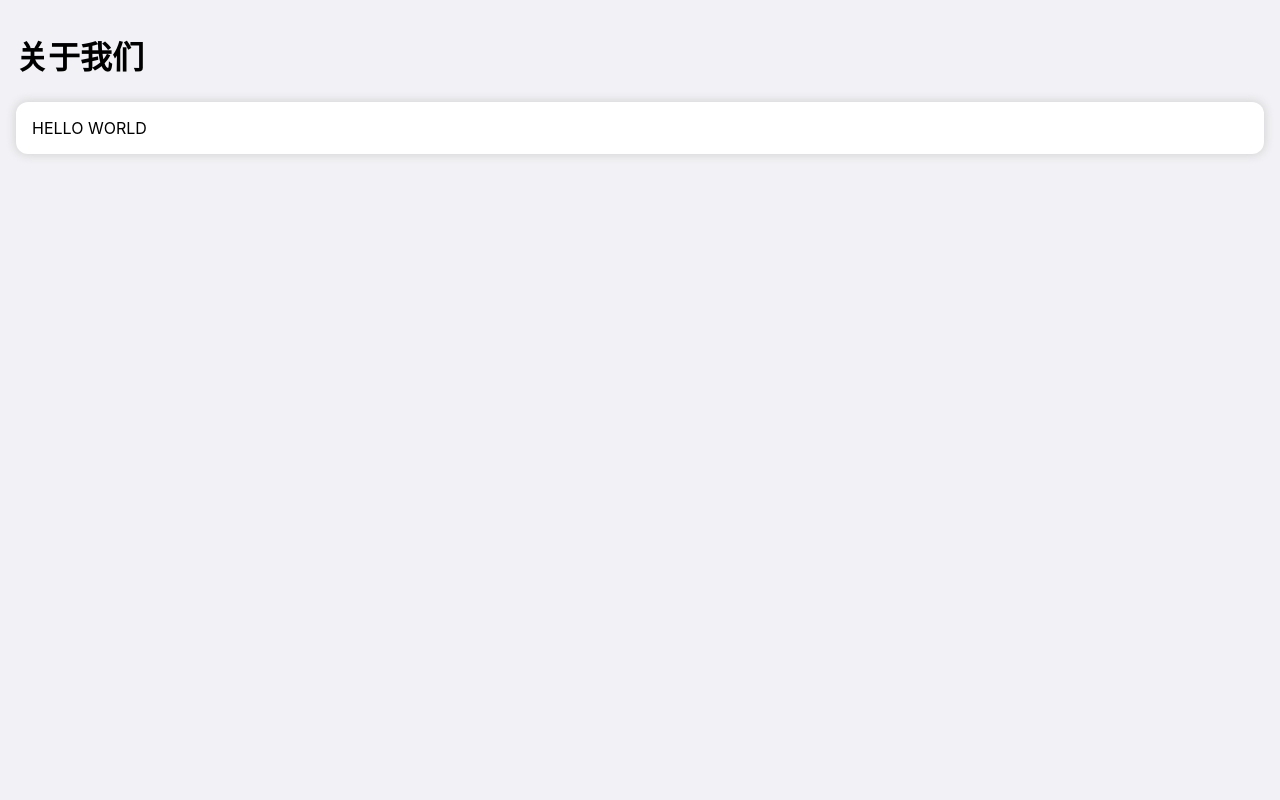
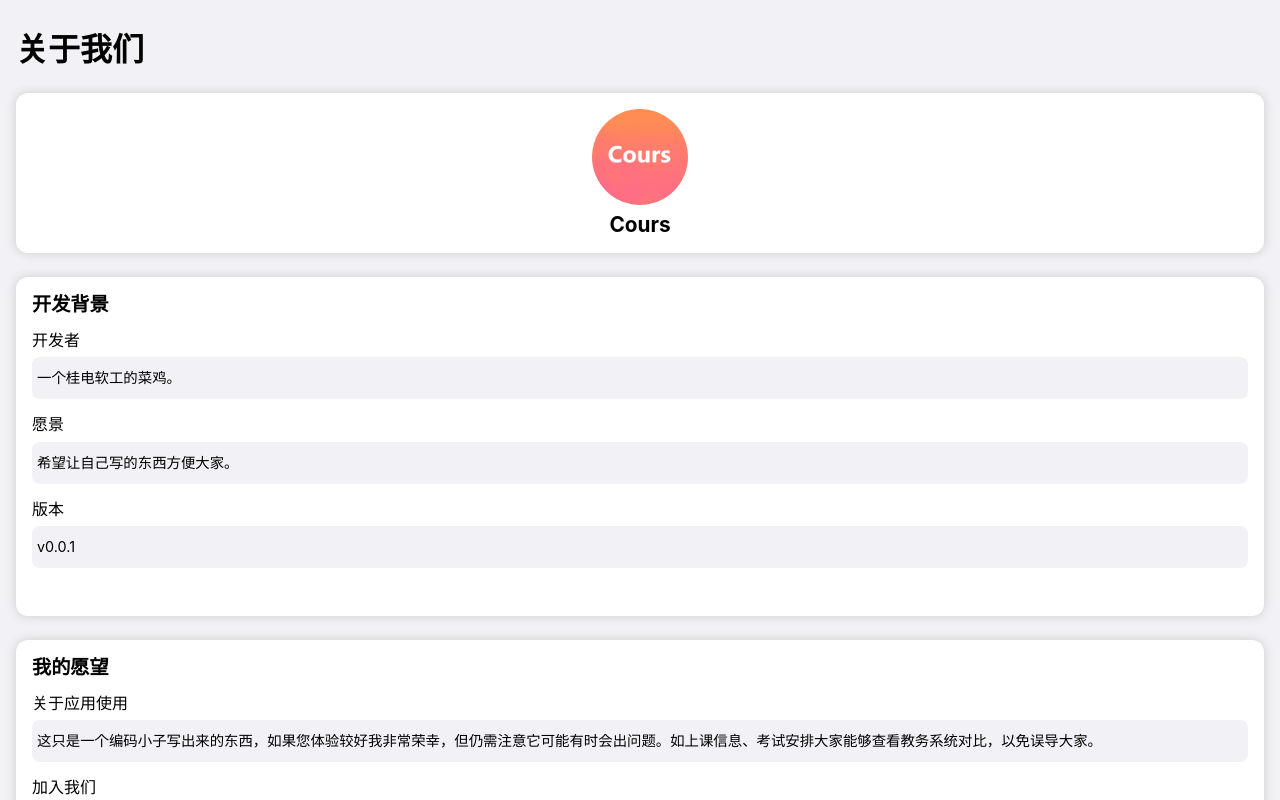
Before and after one commit to gaowanlu/Cours, a React app: page /aboutUs in a window 1280 px wide. Shown: the top 800 px of the page. Built offline with nearby package versions, Linux system fonts and the light colour scheme.

Commit message:
更新页面

```diff
--- a/package.json
+++ b/package.json
@@ -41,6 +41,7 @@
     "jest-resolve": "^27.4.2",
     "jest-watch-typeahead": "^1.0.0",
     "mini-css-extract-plugin": "^2.4.5",
+    "normalize.css": "^8.0.1",
     "postcss": "^8.4.4",
     "postcss-flexbugs-fixes": "^5.0.2",
     "postcss-loader": "^6.2.1",
--- a/src/App.jsx
+++ b/src/App.jsx
@@ -10,7 +10,6 @@ const MoreView = React.lazy(() => import("./pages/MoreView"));
 const ScoreView = React.lazy(() => import("./pages/ScoreView"));
 const DateSettingView = React.lazy(() => import("./pages/DateSettingView"));
 const AboutUsView = React.lazy(() => import("./pages/AboutUsView"));
-const UserTermView = React.lazy(() => import("./pages/UserTermView"));
 const ConcatUsView = React.lazy(() => import("./pages/ConcatUsView"));
 
 function App() {
@@ -26,7 +25,6 @@ function App() {
           <Route exact path="/score" element={<ScoreView />} />
           <Route exact path="/dateSetting" element={<DateSettingView />} />
           <Route exact path="/aboutUs" element={<AboutUsView />} />
-          <Route exact path="/userTerm" element={<UserTermView />} />
           <Route exact path="/concatUs" element={<ConcatUsView />} />
           <Route index path="*" element={<DayView />} />
         </Routes>
--- a/src/components/CardLayout.jsx
+++ b/src/components/CardLayout.jsx
@@ -10,6 +10,8 @@ const Card = styled.section`
   border-radius: 12px;
   padding: 1rem;
   box-shadow: 0px 0px 10px 2px #97969628;
+  margin-top: 1.5rem;
+  margin-bottom: 0.5rem;
   ${(props) => {
     return props.theme.color
       ? `
--- a/src/components/InfoList.jsx
+++ b/src/components/InfoList.jsx
@@ -1,14 +1,15 @@
 import React from "react";
 import styled from "styled-components";
+import CardLayout from "./CardLayout";
 
 /**
  *
- * @param {title:string,rows:[title:string,content:string]} props
+ * @param {title:string,rows:[title:string,content:string],bottomAlert:string} props
  * @returns
  */
 function InfoList(props) {
   return (
-    <Card theme={props.theme}>
+    <CardLayout theme={props.theme}>
       <Title>{props.title}</Title>
       {props.rows.map((item, index) => {
         return (
@@ -18,46 +19,30 @@ function InfoList(props) {
           </React.Fragment>
         );
       })}
-      <Alter>声明:我们在服务器中不会记录您的个人信息包括账号密码。</Alter>
-    </Card>
+      <Alter>{props.bottomAlert}</Alter>
+    </CardLayout>
   );
 }
 
-const Card = styled.div`
-  min-height: calc(100vh - 6rem);
-  background-color: #fafafa;
-  border-radius: 12px;
-  padding: 1rem;
-  color: #1d1d1f;
-  padding-bottom: 5rem;
-  ${(props) => {
-    return props.theme
-      ? `
-      background-color: ${props.theme.color.frontBackground};
-      color:${props.theme.color.color}
-  `
-      : null;
-  }}
-`;
 const Title = styled.div`
   font-size: 1.2rem;
   font-weight: bold;
   margin-bottom: 1rem;
 `;
 const Row = styled.div`
-  margin-top: 0.5rem;
-  padding: 5px;
-  font-size: 0.8rem;
+  margin-top: 1rem;
+  padding-bottom: 0.5rem;
+  font-size: 1rem;
 `;
 const RowContent = styled.div`
   background-color: #f5f5f5;
   border-radius: 0.5rem;
   padding: 5px;
-  height: 2rem;
+  min-height: 2rem;
   line-height: 2rem;
   cursor: pointer;
   transition-duration: 0.2s;
-  letter-spacing: 0.1rem;
+  font-size: 0.9rem;
   ${(props) => {
     return props.theme
       ? `
--- a/src/components/LoginCard.jsx
+++ b/src/components/LoginCard.jsx
@@ -73,7 +73,7 @@ function LoginCard(props) {
   };
   return (
     <div>
-      <Title>更新数据</Title>
+      <Title>芜湖起飞</Title>
       <Content>
         <UserNameInput
           required
@@ -96,7 +96,7 @@ function LoginCard(props) {
           defaultValue={password}
         />
         {/*登录按钮*/}
-        <SubmitButton onClick={clickHandle}>登录</SubmitButton>
+        <SubmitButton onClick={clickHandle}>起飞</SubmitButton>
         {/*modal*/}
         {modalOpen && <LoginModal theme={props.theme} />}
         {/*alert提示*/}
@@ -127,6 +127,7 @@ const UserNameInput = styled(TextField)`
   }
   & input {
     color: var(--color-primary) !important;
+    height: 1.5rem;
   }
 `;
 
@@ -141,6 +142,7 @@ const PasswordInput = styled(TextField)`
   }
   & input {
     color: var(--color-primary) !important;
+    height: 1.5rem;
   }
 `;
 
@@ -155,6 +157,8 @@ const SubmitButton = styled(Button)`
   color: #fafafa !important;
   /* margin: 0.5rem !important; */
   margin-top: 1rem !important;
+  height: 3rem;
+  border-radius: 1.5rem !important;
 `;
 
 const UpdateResultAlert = styled(Alert)`
--- a/src/components/LoginModal.jsx
+++ b/src/components/LoginModal.jsx
@@ -15,7 +15,7 @@ function LoginModal(props) {
         <Content>
           <CircularProgress />
           <Title theme={props.theme}>
-            大约等待8s 请耐心等待 如2min没有成功则请重试
+            大约8s 请耐心等待 如2min没有成功则请重试
           </Title>
         </Content>
       </Modal>
--- a/src/index.js
+++ b/src/index.js
@@ -1,5 +1,6 @@
 import React from 'react';
 import ReactDOM from 'react-dom';
+import 'normalize.css';
 import './index.css';
 import App from './App';
 import store  from './app/store';
--- a/src/pages/AboutUsView.jsx
+++ b/src/pages/AboutUsView.jsx
@@ -4,9 +4,44 @@ import CardLayout from "./../components/CardLayout";
 import styled from "styled-components";
 import { useSelector } from "react-redux";
 import { selectTheme } from "../features/theme/themeSlice";
+import LogoPNG from "../assets/png/logo.png";
+import InfoList from "../components/InfoList";
 
 function AboutUsView() {
   const theme = useSelector(selectTheme);
+  let projectInfoList = {
+    title: "开发背景",
+    rows: [
+      { title: "开发者", content: "一个桂电软工的菜鸡。" },
+      { title: "愿景", content: "希望让自己写的东西方便大家。" },
+      { title: "版本", content: "v0.0.1" },
+    ],
+  };
+  let wishInfoList = {
+    title: "我的愿望",
+    rows: [
+      {
+        title: "关于应用使用",
+        content:
+          "这只是一个编码小子写出来的东西，如果您体验较好我非常荣幸，但仍需注意它可能有时会出问题。如上课信息、考试安排大家能够查看教务系统对比，以免误导大家。",
+      },
+      {
+        title: "加入我们",
+        content:
+          "如果您也热爱编码、熟悉软件开发知识或者React Node UI设计以及美术等，并且您希望将Cours变得更好，我们非常希望您加入我们共同改进它。",
+      },
+      {
+        title: "说不的事",
+        content:
+          "如果发现BUG希望您做出正确的事情、请不要测试我们的API、它的能力真的很弱。",
+      },
+      {
+        title: "贡献",
+        content:
+          "服务的运行需要花销费用、如果服务有时会崩使用者请谅解。贡献Everything 联系 heizuboriyo@gmail.com 。",
+      },
+    ],
+  };
   return (
     <Container
       theme={theme}
@@ -15,9 +50,33 @@ function AboutUsView() {
       <Header>
         <p>关于我们</p>
       </Header>
-      <CardLayout theme={theme}>HELLO WORLD</CardLayout>
+      <CardLayout theme={theme}>
+        <LogoContainer>
+          <img src={LogoPNG} alt="" />
+          <p>Cours</p>
+        </LogoContainer>
+      </CardLayout>
+      <InfoList {...projectInfoList} theme={theme} bottomAlert="" />
+      <InfoList {...wishInfoList} theme={theme} bottomAlert="" />
     </Container>
   );
 }
 
+const LogoContainer = styled.div`
+  display: flex;
+  justify-content: center;
+  flex-wrap: wrap;
+  img {
+    width: 6rem;
+    border-radius: 3rem;
+  }
+  p {
+    width: 100%;
+    text-align: center;
+    padding-top: 0.5rem;
+    font-size: 1.3rem;
+    font-weight: bold;
+  }
+`;
+
 export default AboutUsView;
--- a/src/pages/ConcatUsView.jsx
+++ b/src/pages/ConcatUsView.jsx
@@ -1,12 +1,33 @@
 import React from "react";
 import { Header, Container } from "./MoreView";
-import CardLayout from "./../components/CardLayout";
 import styled from "styled-components";
 import { useSelector } from "react-redux";
 import { selectTheme } from "../features/theme/themeSlice";
+import InfoList from "../components/InfoList";
 
 function ConcatUsView() {
   const theme = useSelector(selectTheme);
+  const list1 = {
+    title: "开发社区",
+    rows: [
+      { title: "Github", content: "github.com/gaowanlu" },
+      { title: "CSDN", content: "blog.csdn.net/qq_45812941" },
+    ],
+  };
+  const list2 = {
+    title: "社交平台",
+    rows: [
+      { title: "QQ", content: "2209120827" },
+      { title: "微信", content: "WanluGao" },
+    ],
+  };
+  const list3 = {
+    title: "其他",
+    rows: [
+      { title: "工作邮箱", content: "heizuboriyo@gmail.com" },
+      { title: "地址", content: "桂林电子科技大学(花江校区)" },
+    ],
+  };
   return (
     <Container
       theme={theme}
@@ -15,7 +36,9 @@ function ConcatUsView() {
       <Header>
         <p>联系我们</p>
       </Header>
-      <CardLayout theme={theme}>HELLO WORLD</CardLayout>
+      <InfoList {...list1} theme={theme} bottomAlert="" />
+      <InfoList {...list2} theme={theme} bottomAlert="" />
+      <InfoList {...list3} theme={theme} bottomAlert="" />
     </Container>
   );
 }
--- a/src/pages/MoreView.jsx
+++ b/src/pages/MoreView.jsx
@@ -7,7 +7,6 @@ import ScoreIcon from "@mui/icons-material/Score";
 import DownloadForOfflineIcon from "@mui/icons-material/DownloadForOffline";
 import DateRangeIcon from "@mui/icons-material/DateRange";
 import BusinessIcon from "@mui/icons-material/Business";
-import PodcastsIcon from "@mui/icons-material/Podcasts";
 import EmailIcon from "@mui/icons-material/Email";
 import { useSelector, useDispatch } from "react-redux";
 import { selectTheme, darkModeChange } from "../features/theme/themeSlice";
@@ -61,7 +60,6 @@ function MoreView() {
   /*选择列表2*/
   const card2 = [
     { Icon: BusinessIcon, text: "关于我们", to: "/aboutUs" },
-    { Icon: PodcastsIcon, text: "用户条款", to: "/userTerm" },
     { Icon: EmailIcon, text: "联系我们", to: "/concatUs" },
   ];
 
--- a/src/pages/SelfInfoView.jsx
+++ b/src/pages/SelfInfoView.jsx
@@ -7,17 +7,22 @@ import { useSelector } from "react-redux";
 import { selectTheme } from "../features/theme/themeSlice";
 
 function SelfInfoView() {
-  let list = {
-    title: "在校信息",
+  let list1 = {
+    title: "基本信息",
     rows: [
       { title: "姓名", content: courseBase.selfInfo().data.name },
+      { title: "性别", content: courseBase.selfInfo().data.sex },
       { title: "生日", content: courseBase.selfInfo().data.birthday },
+      { title: "类别", content: courseBase.selfInfo().data.stype }
+    ],
+  };
+  let list2 = {
+    title: "其他信息",
+    rows: [
+      { title: "宿舍", content: courseBase.selfInfo().data.hostel },
       { title: "状态", content: courseBase.selfInfo().data.changetype },
       { title: "班级", content: courseBase.selfInfo().data.classno },
       { title: "入学日期", content: courseBase.selfInfo().data.enrolldate },
-      { title: "宿舍", content: courseBase.selfInfo().data.hostel },
-      { title: "性别", content: courseBase.selfInfo().data.sex },
-      { title: "类别", content: courseBase.selfInfo().data.stype },
       { title: "级别", content: courseBase.selfInfo().data.grade },
     ],
   };
@@ -30,7 +35,12 @@ function SelfInfoView() {
       <Header theme={theme}>
         <p>个人信息</p>
       </Header>
-      <InfoList {...list} theme={theme} />
+      <InfoList {...list1} theme={theme} bottomAlert="" />
+      <InfoList
+        {...list2}
+        theme={theme}
+        bottomAlert="声明:我们在服务器中不会记录您的个人信息包括账号密码。"
+      />
     </Container>
   );
 }
--- a/src/pages/UserTermView.jsx
+++ /dev/null
@@ -1,23 +0,0 @@
-import React from "react";
-import { Header, Container } from "./MoreView";
-import CardLayout from "./../components/CardLayout";
-import styled from "styled-components";
-import { useSelector } from "react-redux";
-import { selectTheme } from "../features/theme/themeSlice";
-
-function UserTermView() {
-  const theme = useSelector(selectTheme);
-  return (
-    <Container
-      theme={theme}
-      className="animate__animated animate__fadeInRight animate__faster"
-    >
-      <Header>
-        <p>用户条款</p>
-      </Header>
-      <CardLayout theme={theme}>HELLO WORLD</CardLayout>
-    </Container>
-  );
-}
-
-export default UserTermView;
```
Also changed, not shown: src/assets/png/logo.png (added), 1 other file (tests, documents, lock files or other folders).
